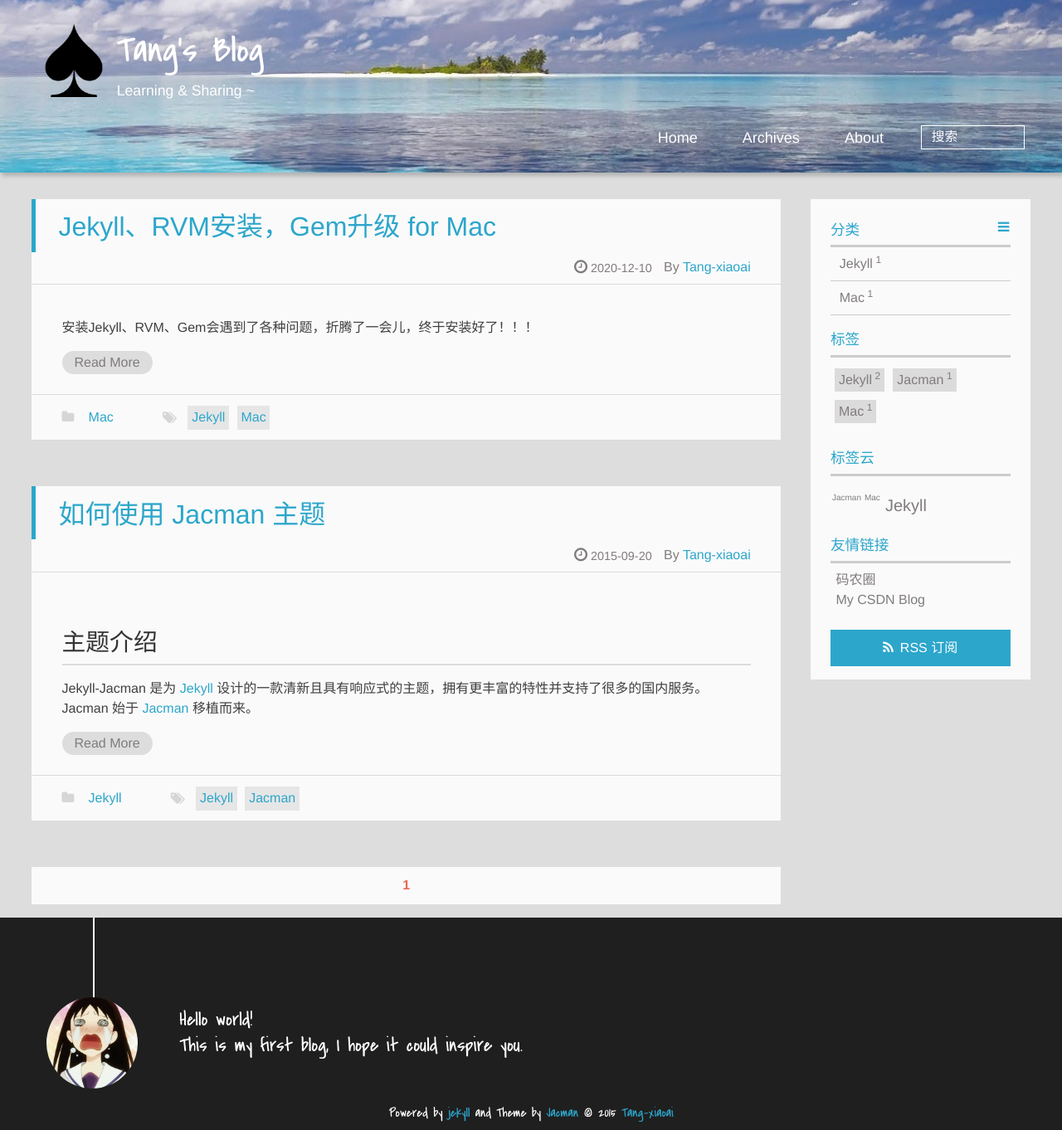
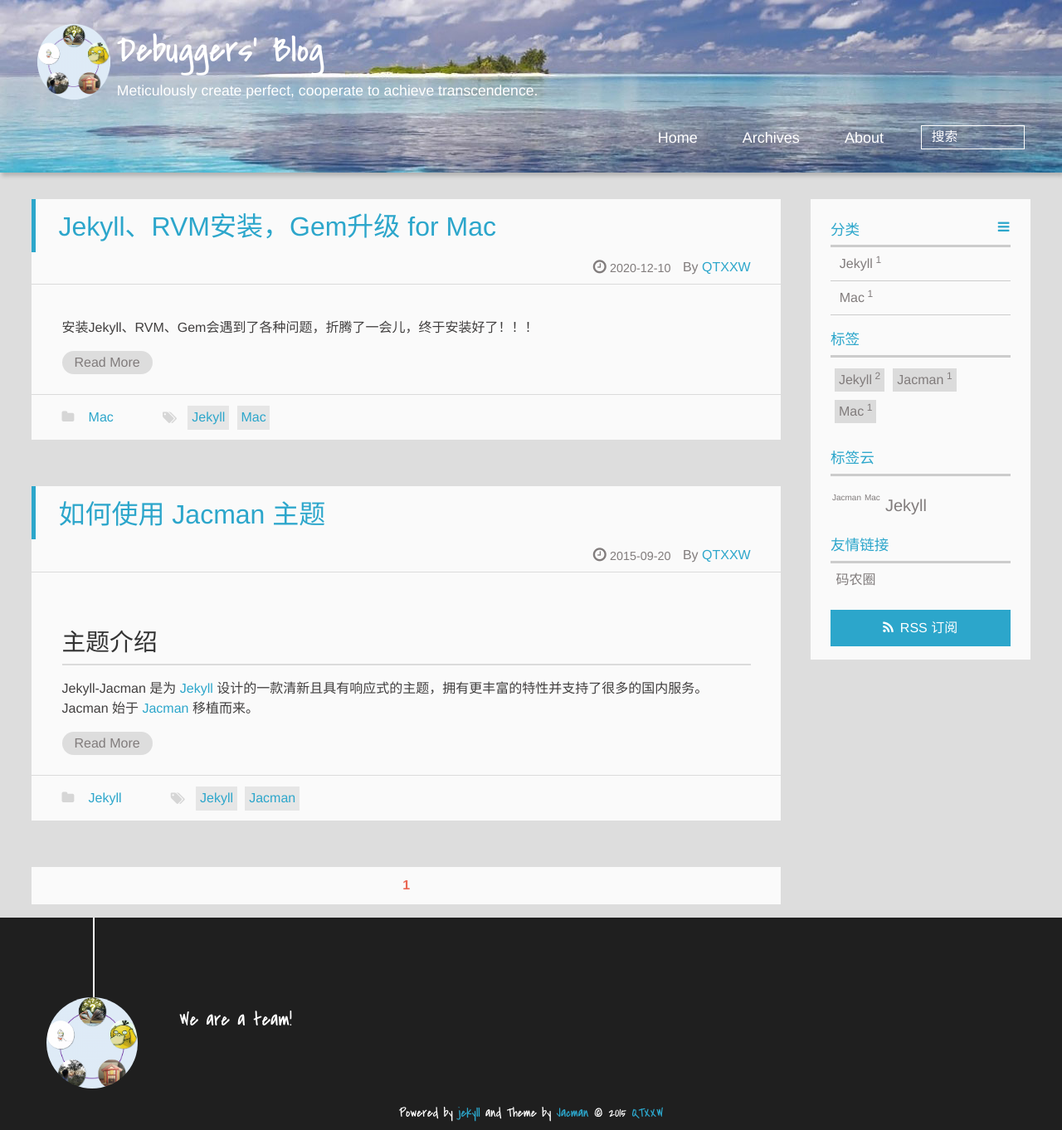
Before and after one commit to Simpleyyt/jekyll-jacman, a Jekyll site: the page built from index.html, in a window 1280 px wide. Shown: the whole page at 83% size. Built offline with Jekyll 4.4.1, drawn with Linux system fonts in a browser that asks for light colours; the list of posts is cut into pages by our own code.

Commit message:
change personal blog to team blog. Modify: _config.yml author.jpg logo.png

```diff
--- a/_config.yml
+++ b/_config.yml
@@ -28,8 +28,8 @@ defaults:
 paginate: 20
 
 #### Site
-title : Tang's Blog
-tagline: Learning & Sharing ~
+title : Debuggers' Blog
+tagline: Meticulously create perfect, cooperate to achieve transcendence.
 assets: /assets
 url:
 baseurl:
@@ -84,9 +84,9 @@ share_to: true #enable share-to buttons if true
 
 #### Author information
 author:
-  name: Tang-xiaoai      ## e.g. wuchong Author name
-  intro_line1:  "Hello world!"    ## your introduction on the bottom of the page
-  intro_line2:  "This is my first blog, I hope it could inspire you."  ## the 2nd line
+  name: QTXXW      ## e.g. Author name the capital of team members' name.
+  intro_line1:  "We are a team!"    ## your introduction on the bottom of the page
+  intro_line2:  ## the 2nd line
   weibo:      ## e.g. wuchong1014 or 2176287895 for http://weibo.com/2176287895
   weibo_verifier:  ## e.g. b3593ceb Your weibo-show widget verifier ,if you use weibo-show it is needed.
   tsina:      ## e.g. 2176287895  Your weibo ID,It will be used in share button.
@@ -111,7 +111,7 @@ toc:
 #### Links
 links:
   码农圈: https://coderq.com
-  My CSDN Blog: https://blog.csdn.net/FightingTang
+  # My CSDN Blog: https://blog.csdn.net/FightingTang
 
 #### Comment
 duoshuo_shortname:    ## e.g. wuchong      your duoshuo short name.       website: http://duoshuo.com
```
Also changed, not shown: assets/img/author.jpg, assets/img/logo.png.
